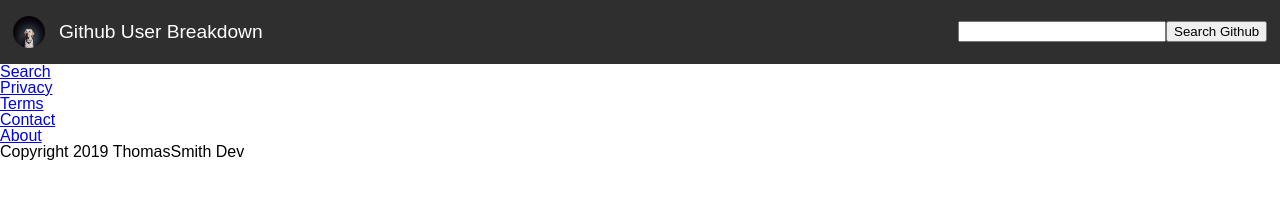
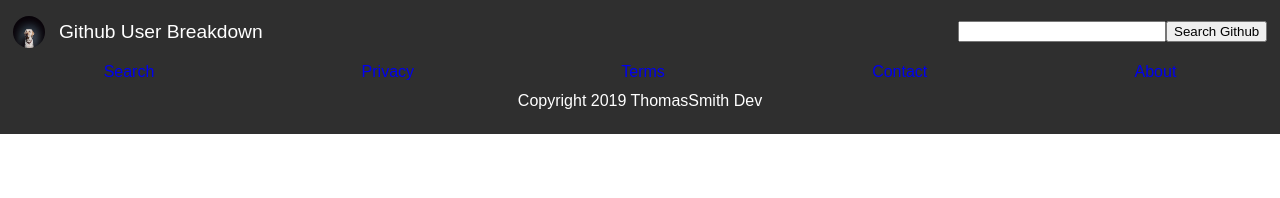
Before and after one commit to thomas-smith-dev/marketing-github.io, a plain HTML site: page about.html in a window 1280 px wide. Drawn offline with Linux system fonts and the light colour scheme; a web font is replaced by a local one.

Commit message:
added footer styling to all pages

```diff
--- a/about.html
+++ b/about.html
@@ -26,11 +26,11 @@
 
 
 
-    <footer>
-        <ul>
-            <li><a href='index.html'>Search</a></li><li><a href='privacy.html'>Privacy</a></li><li><a href='terms.html'>Terms</a></li><li><a href='contact.html'>Contact</a></li><li><a href='about.html'>About</a></li>
+    <footer class='footer-content'>
+        <ul class='footer-content-list'>
+            <li class='footer-content-item'><a href='index.html'>Search</a></li><li class='footer-content-item'><a href='privacy.html'>Privacy</a></li><li class='footer-content-item'><a href='terms.html'>Terms</a></li><li class='footer-content-item'><a href='contact.html'>Contact</a></li><li class='footer-content-item'><a href='about.html'>About</a></li>
         </ul>
-        <p>Copyright 2019 ThomasSmith Dev</p>
+        <p class='copyright'>Copyright 2019 ThomasSmith Dev</p>
     </footer>
 </body>
 </html>
--- a/less/footer.less
+++ b/less/footer.less
@@ -1,4 +1,43 @@
 // footer
-footer {
+.footer-content {
+    // text-align: center;
+    display: flex;
+    flex-direction: column;
     font-family: @font-cabin;
+    // text-decoration: none;
+    background: @header-bg;
+    color: @white;
+    .footer-content-list {
+        display: flex;
+        flex-direction: row;
+        justify-content: space-around;;
+        .footer-content-item {
+            display: flex;
+            // align-content: space-between;
+            a {
+                text-decoration: none;
+                // color: @white;
+
+                // :hover {
+                //     color: lightgray;
+                // }
+                // :visited {
+                //     color: @white;
+                // }
+            }
+            a:hover {
+                color: yellow;
+            }
+            a:visited {
+                color: @white;
+            }
+        }
+    }
+
+    .copyright {
+        padding-top: 1%;
+        margin-bottom: 2%;
+        text-align: center;
+        // color: @white;
+    }
 }
```
Also changed, not shown: contact.html (+4 -4 lines), index.html (+6 -1 lines), privacy.html (+5 -5 lines), terms.html (+4 -4 lines), css/index.css.
